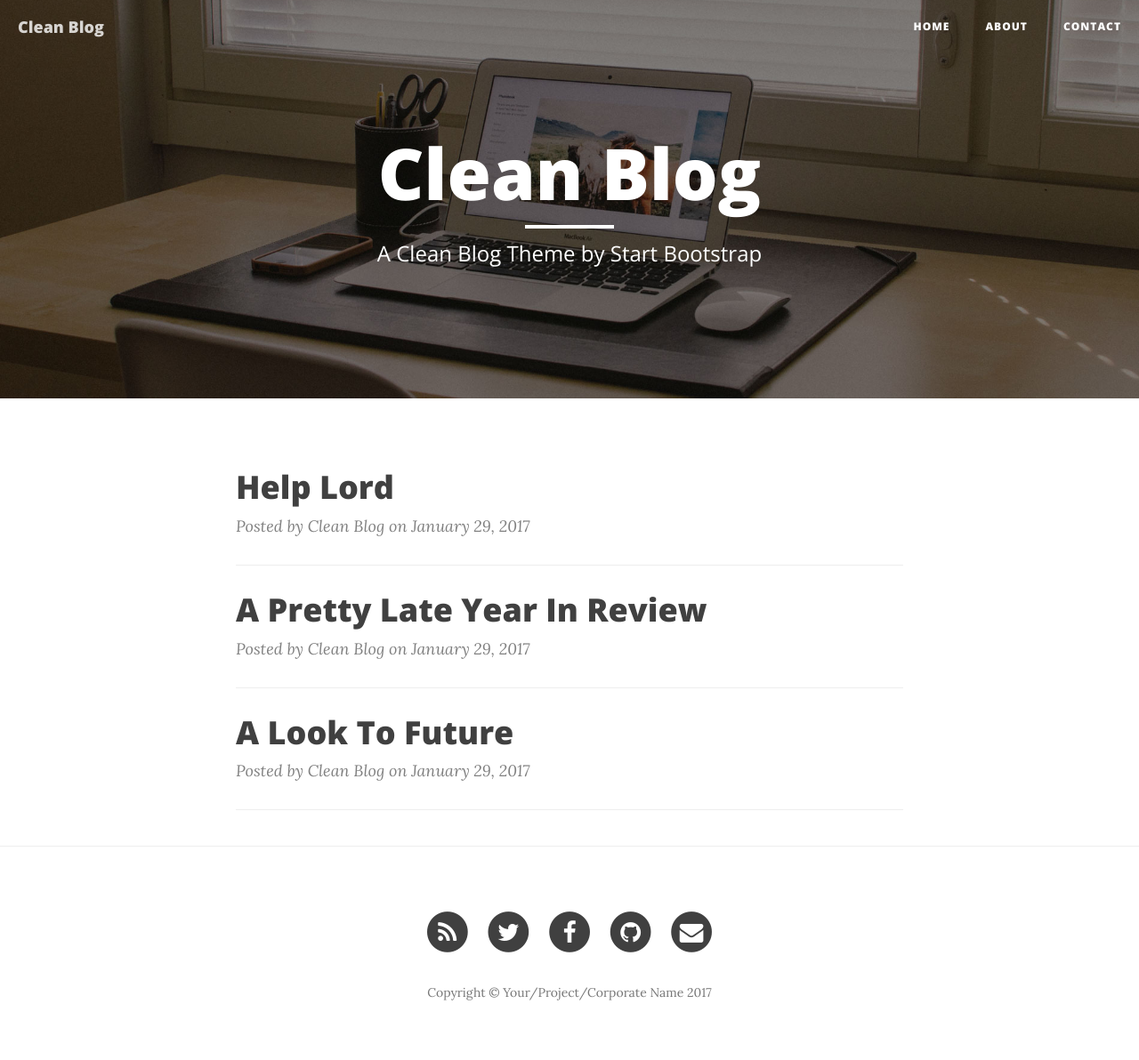
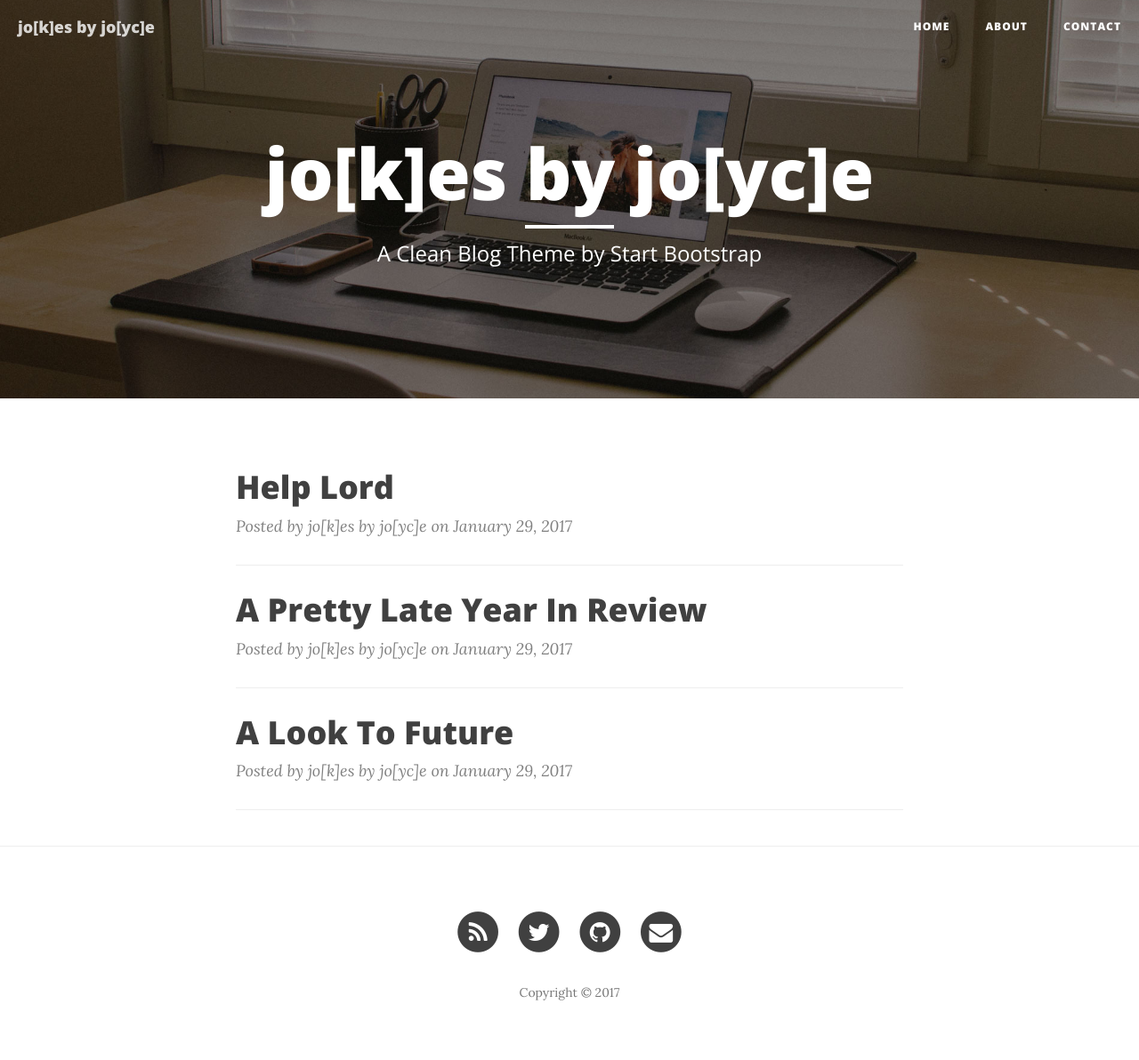
Before and after one commit to thejoycekung/blog, a Jekyll site: the page built from index.html, in a window 1280 px wide. Shown: the whole page at 89% size. Built offline with Jekyll 4.4.1, drawn with Linux system fonts in a browser that asks for light colours; nearby versions of some CDN libraries; the list of posts is cut into pages by our own code.

Commit message:
Making some meta changes

```diff
--- a/_config.yml
+++ b/_config.yml
@@ -1,15 +1,13 @@
 # Site settings
-title: Clean Blog
+title: jo[k]es by jo[yc]e
 header-img: img/home-bg.jpg
-email: your-email@yourdomain.com
-copyright_name: Your/Project/Corporate Name
-description: "Write your site description here. It will be used as your sites meta description as well!"
-baseurl: "/startbootstrap-clean-blog-jekyll"
-url: "http://yourdomain.com"
-twitter_username: SBootstrap
-github_username:  davidtmiller
-facebook_username:  StartBootstrap
-email_username:  your-email@yourdomain.com
+email: thejoycekung@gmail.com
+description: "Posts and Jokes. I think."
+baseurl: "/blog"
+url: "http://thejoycekung.github.io"
+twitter_username: seeroflights
+github_username:  thejoycekung
+email_username:  thejoycekung@gmail.com
 
 # Google Analytics
 # To enable google analytics, uncomment below line with a valid Google Tracking ID
```
